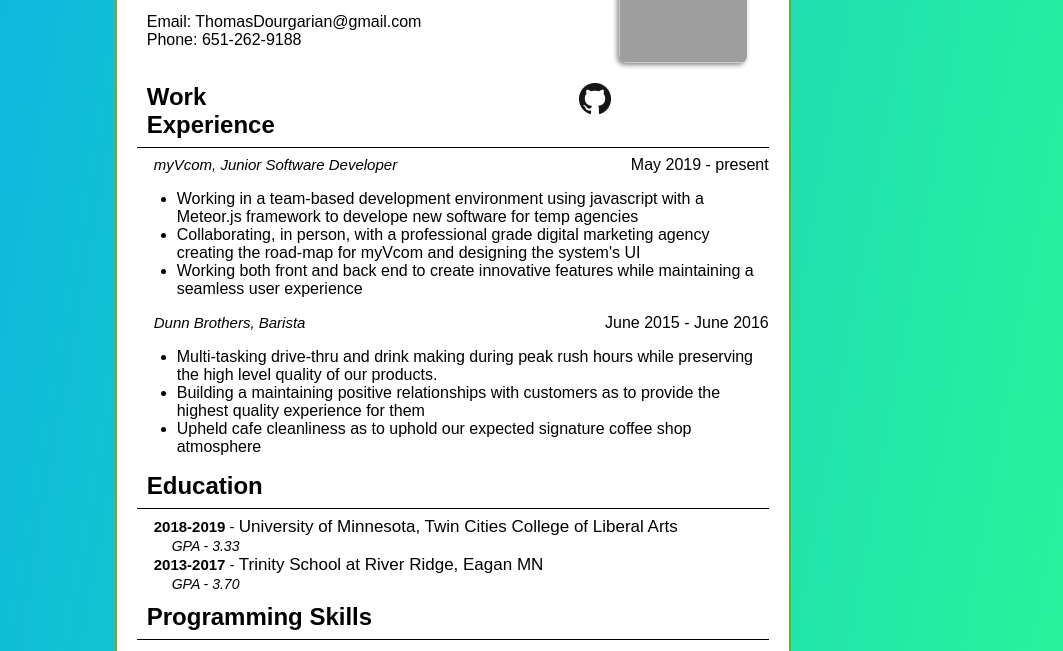
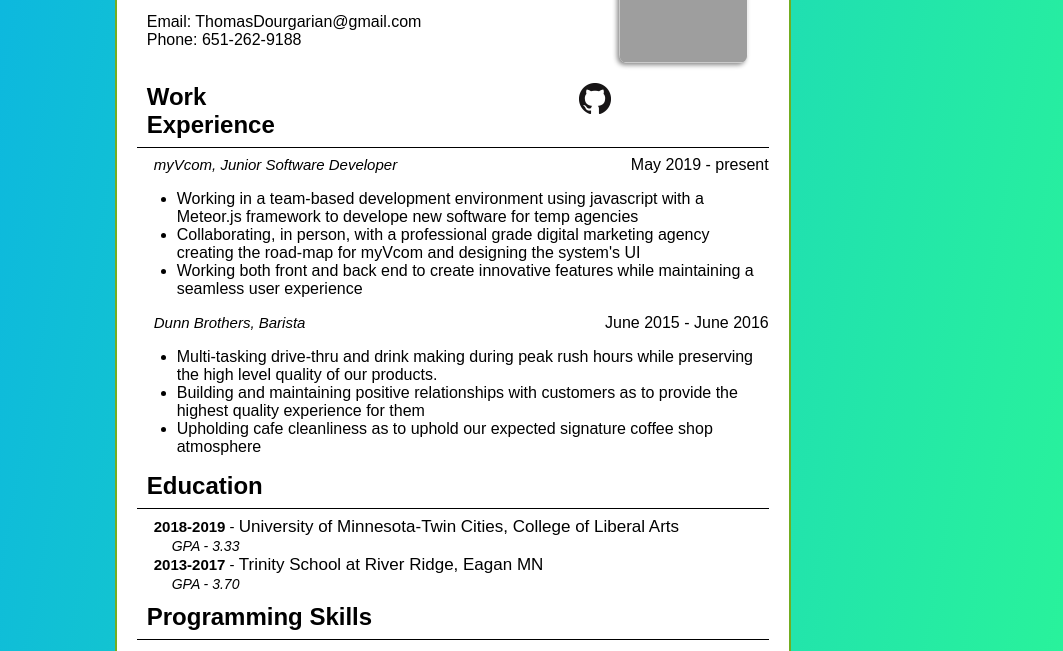
Before and after one commit to T-Dourgarian/T-Dourgarian.github.io, a plain HTML site: page index.html in a window 1280 px wide. Shown: the part 149-800 px from the top of the page, without its empty margins (184-1247 px from the left). Drawn offline with Linux system fonts and the light colour scheme; grey boxes are pictures that could not be loaded.

Commit message:
wording changes and typos

```diff
--- a/index.html
+++ b/index.html
@@ -37,14 +37,14 @@
             <br>
             <ul>
                 <li>Multi-tasking drive-thru and drink making during peak rush hours while preserving the high level quality of our products.</li>
-                <li>Building a maintaining positive relationships with customers as to provide the highest quality experience for them</li>
-                <li>Upheld cafe cleanliness as to uphold our expected signature coffee shop atmosphere</li>
+                <li>Building and maintaining positive relationships with customers as to provide the highest quality experience for them</li>
+                <li>Upholding cafe cleanliness as to uphold our expected signature coffee shop atmosphere</li>
             </ul>
 
             <h2>Education</h2>
             <hr color="black" size="1">
 
-            <span class="a" ><b>2018-2019</b> - </span><span class="b">University of Minnesota, Twin Cities College of Liberal Arts</span><br>
+            <span class="a" ><b>2018-2019</b> - </span><span class="b">University of Minnesota-Twin Cities, College of Liberal Arts</span><br>
             <span style="margin-left:35px; font-size:14px;"><i>GPA - 3.33</i></span>
                 <br>
             <span class="a" ><b>2013-2017</b> - </span><span class="b">Trinity School at River Ridge, Eagan MN</span><br>
```
